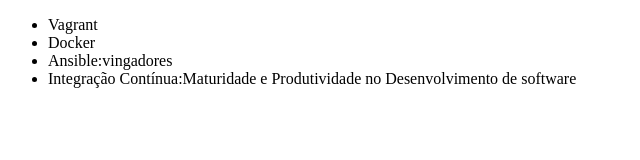
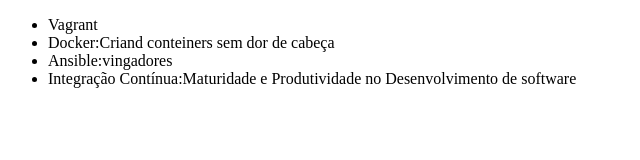
Before and after one commit to EduardoSuriz/curso-de-git-e-github, a plain HTML site: page index.html in a window 1280 px wide. Shown: the whole page, without its empty margins (0-640 px from the left). Drawn offline with Linux system fonts and the light colour scheme.

Commit message:
Alterando docker

```diff
--- a/index.html
+++ b/index.html
@@ -9,7 +9,7 @@
 <body>
     <ul>
         <li>Vagrant</li>
-        <li>Docker</li>
+        <li>Docker:Criand conteiners sem dor de cabeça </li>
         <li>Ansible:vingadores</li>
         <li>Integração Contínua:Maturidade e Produtividade no Desenvolvimento de software</li>
     </ul>
```
